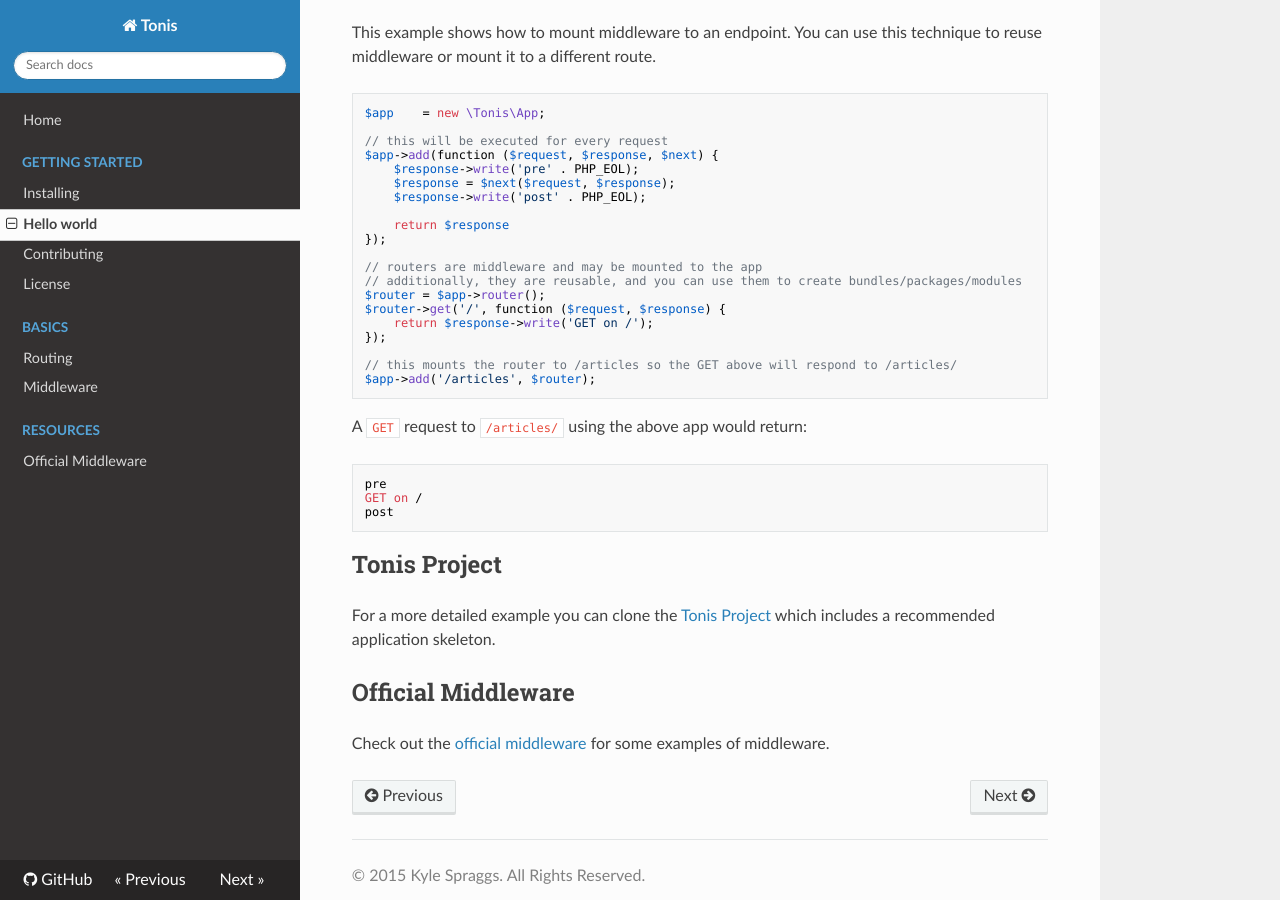
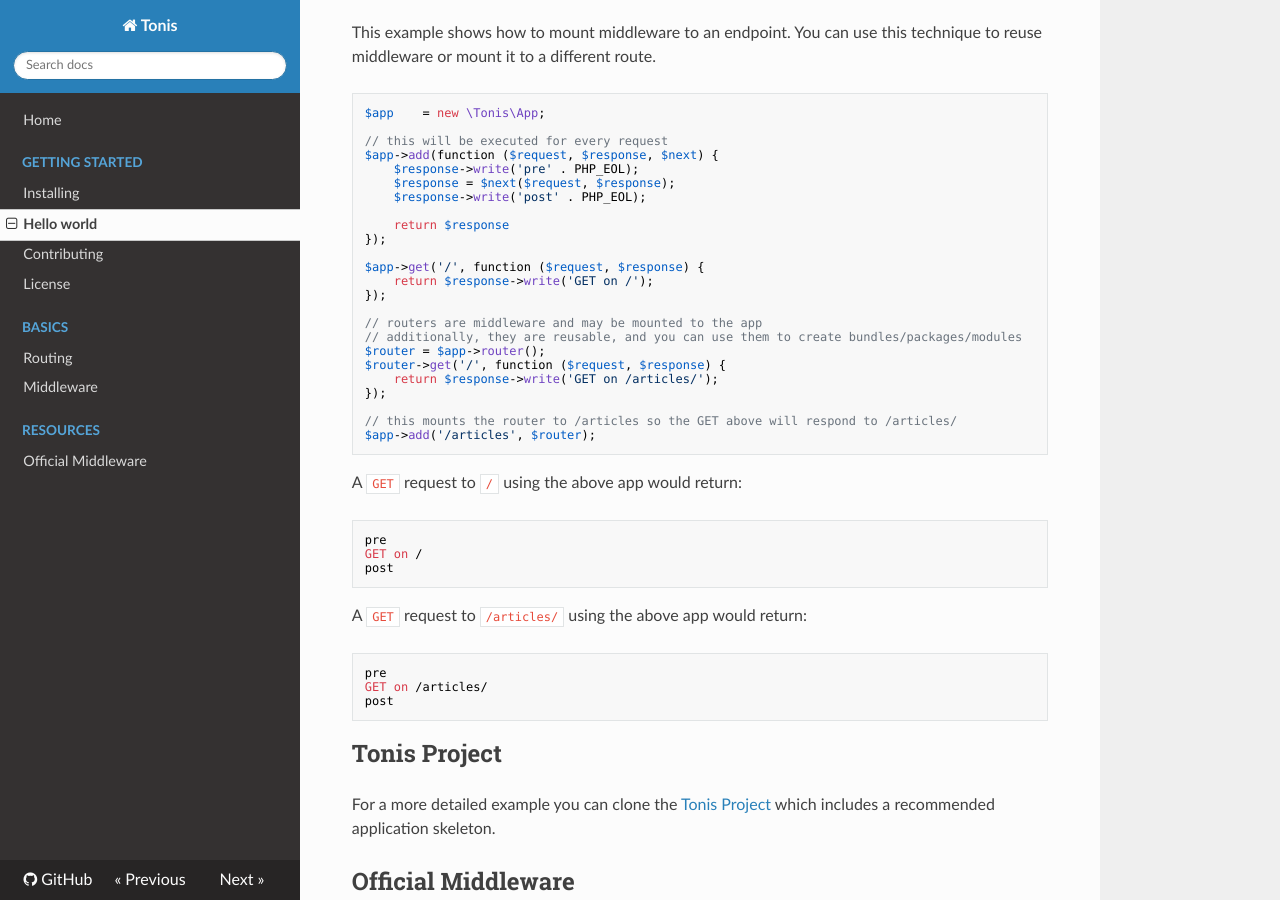
Before and after one commit to tonis-io-legacy/tonis, an MkDocs documentation site: the page built from docs/getting-started/hello-world.md, in a window 1280 px wide and 900 px high, scrolled down 579 px. Built offline with MkDocs 1.6.1, drawn with Linux system fonts in a browser that asks for light colours; nearby versions of some CDN libraries; old or Windows-style settings are respelled for this version of MkDocs.

Commit message:
Docs update

````diff
--- a/docs/getting-started/hello-world.md
+++ b/docs/getting-started/hello-world.md
@@ -41,22 +41,34 @@ $app->add(function ($request, $response, $next) {
     return $response
 });
 
+$app->get('/', function ($request, $response) {
+    return $response->write('GET on /');
+});
+
 // routers are middleware and may be mounted to the app
 // additionally, they are reusable, and you can use them to create bundles/packages/modules
 $router = $app->router();
 $router->get('/', function ($request, $response) {
-    return $response->write('GET on /');
+    return $response->write('GET on /articles/');
 });
 
 // this mounts the router to /articles so the GET above will respond to /articles/
 $app->add('/articles', $router);
 ```
 
+A `GET` request to `/` using the above app would return:
+
+```
+pre
+GET on /
+post
+```
+
 A `GET` request to `/articles/` using the above app would return:
 
 ```
 pre
-GET on /
+GET on /articles/
 post
 ```
 
````
